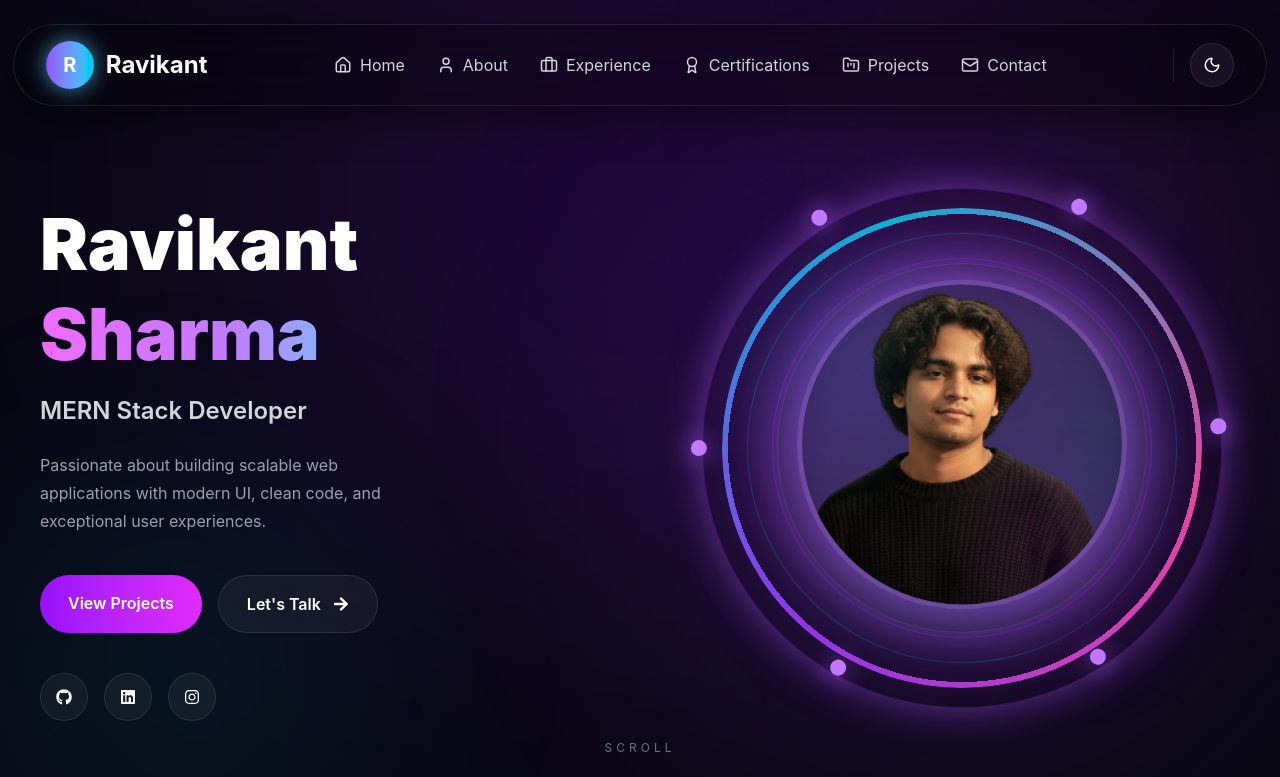
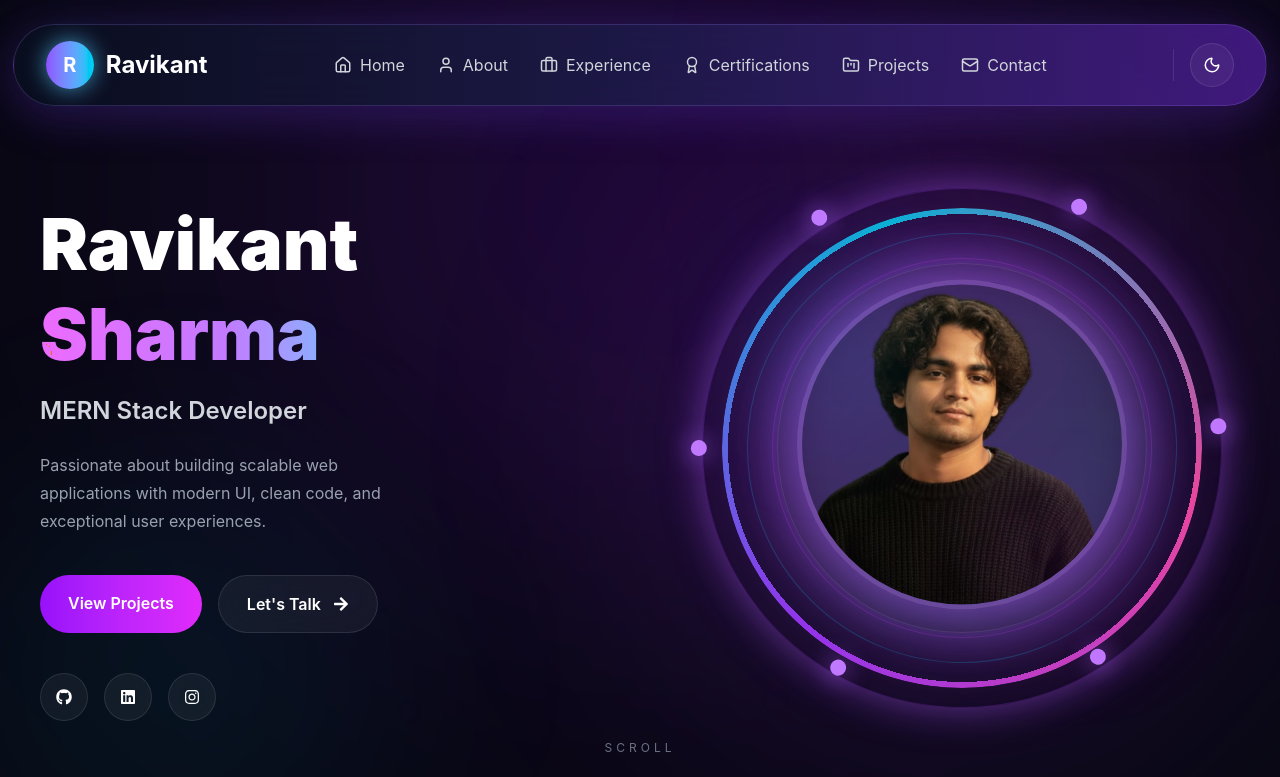
Before and after one commit to neev12sm/Ravikant.dev, a React (Vite) app: page / in a window 1280 px wide. Shown: the top 777 px of the page. Built offline with nearby package versions, Linux system fonts and the light colour scheme.

Commit message:
project done

```diff
--- a/src/components/Navbar.jsx
+++ b/src/components/Navbar.jsx
@@ -25,8 +25,17 @@ export default function Navbar({
     document.body.style.overflow = "auto";
   }
 
+  const handleResize = () => {
+    if (window.innerWidth >= 1024) {
+      setMenuOpen(false);
+    }
+  };
+
+  window.addEventListener("resize", handleResize);
+
   return () => {
     document.body.style.overflow = "auto";
+    window.removeEventListener("resize", handleResize);
   };
 }, [menuOpen]);
 
@@ -59,9 +68,14 @@ export default function Navbar({
           ${
             darkMode
               ? `
-                border border-white/10
-                bg-black/30
-                shadow-[0_10px_40px_rgba(0,0,0,0.5)]
+          border border-violet-400/20
+bg-gradient-to-r
+from-[#0A0F1F]/90
+via-[#1E1B4B]/85
+to-[#4C1D95]/80
+shadow-[0_15px_40px_rgba(76,29,149,0.28),0_0_60px_rgba(99,102,241,0.15)]
+
+
               `
               : `
                 border border-purple-400/30
```
